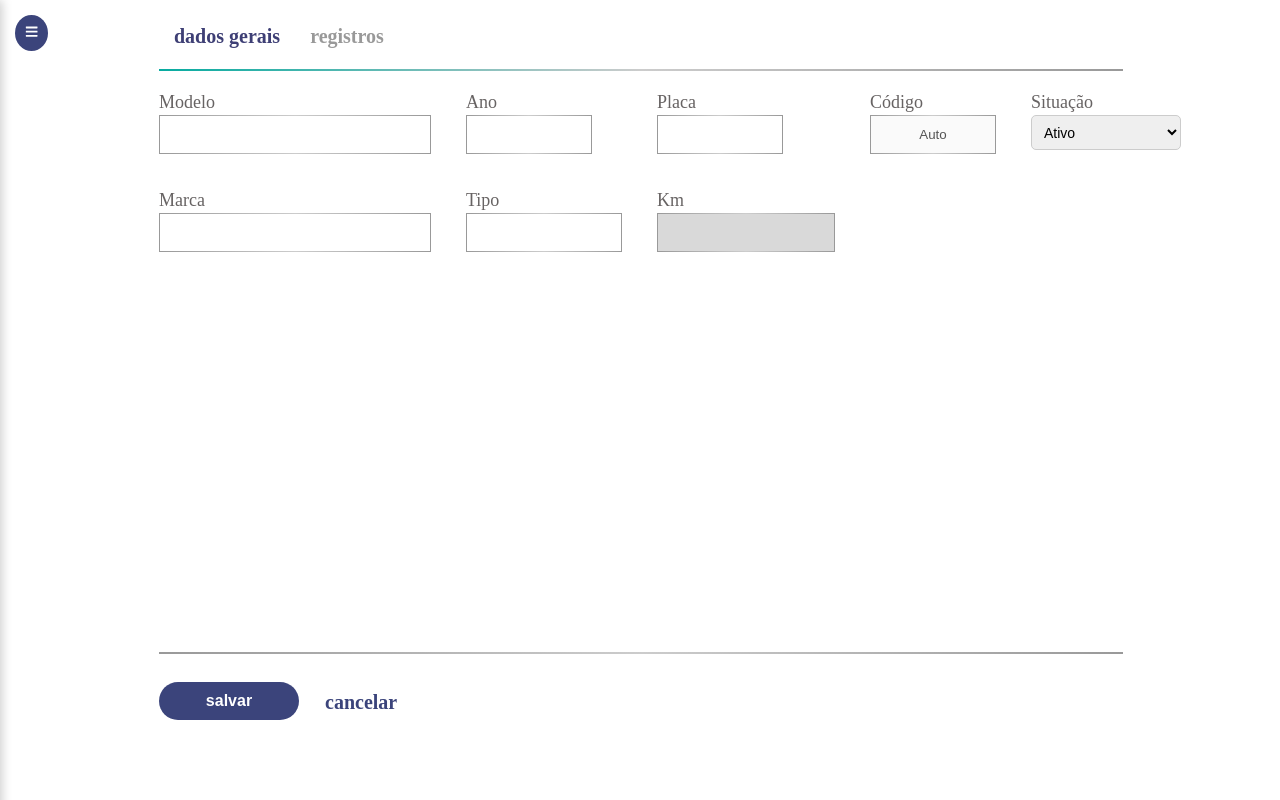
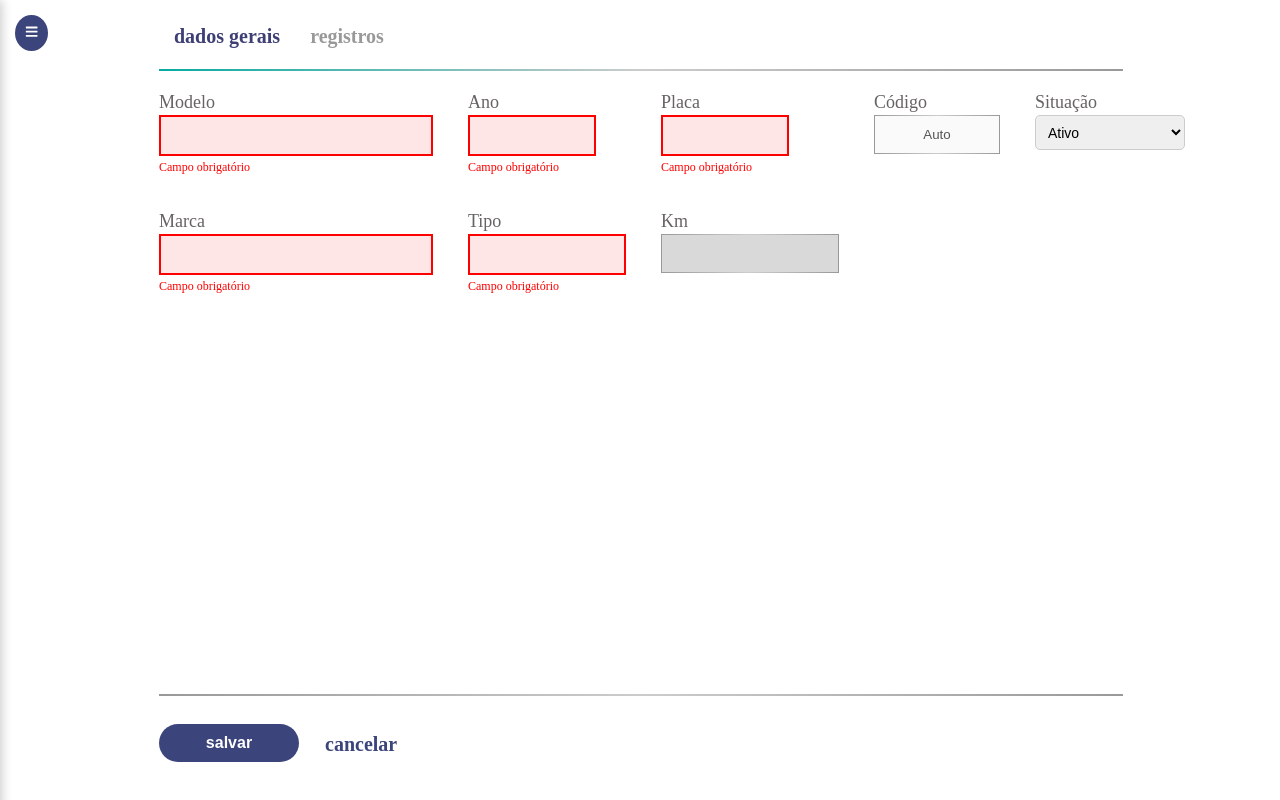
Before and after one commit to erik-tavares/a, a Next.js app: page /cadastro/veiculos/novoVeiculo in a window 1280 px wide. Both pictures are taken after a click on the button "salvar". Shown: the part 162-962 px from the top of the page. Built offline with nearby package versions, Linux system fonts and the light colour scheme.

Commit message:
server.jsx

```diff
--- a/src/app/cadastro/veiculos/novoVeiculo/page.jsx
+++ b/src/app/cadastro/veiculos/novoVeiculo/page.jsx
@@ -9,6 +9,7 @@ export default function NovoVeiculoPage() {
   const router = useRouter();
   const [isSidebarOpen, setIsSidebarOpen] = useState(false);
   const [activeTab, setActiveTab] = useState("dados");
+  const [errors, setErrors] = useState({});
   const [formData, setFormData] = useState({
     modelo: "",
     ano: "",
@@ -19,6 +20,24 @@ export default function NovoVeiculoPage() {
     tipo: "",
     km: "",
   });
+
+  const validarCampos = () => {
+    let newErrors = {};
+
+    if (!formData.modelo || formData.modelo.trim() === "")
+      newErrors.modelo = "Campo obrigatório";
+    if (!formData.ano || formData.ano.trim() === "")
+      newErrors.ano = "Campo obrigatório";
+    if (!formData.placa || formData.placa.trim() === "")
+      newErrors.placa = "Campo obrigatório";
+    if (!formData.marca || formData.marca.trim() === "")
+      newErrors.marca = "Campo obrigatório";
+    if (!formData.tipo || formData.tipo.trim() === "")
+      newErrors.tipo = "Campo obrigatório";
+
+    setErrors(newErrors);
+    return Object.keys(newErrors).length === 0; // Retorna "true" se não houver erros
+  };
 
   const registros = [
     {
@@ -134,35 +153,65 @@ export default function NovoVeiculoPage() {
   ];
 
   const handleAnoChange = (e) => {
-    let value = e.target.value;
-
-    // Remove tudo que não for número
-    value = value.replace(/\D/g, "");
+    let value = e.target.value.replace(/\D/g, ""); // Apenas números
 
     // Limita a 4 dígitos
     value = value.slice(0, 4);
 
     setFormData((prev) => ({ ...prev, ano: value }));
+
+    if (value.trim() !== "") {
+      setErrors((prev) => {
+        const newErrors = { ...prev };
+        delete newErrors.ano;
+        return newErrors;
+      });
+    }
   };
 
   const handlePlacaChange = (e) => {
-    let value = e.target.value.toUpperCase(); // Converte para maiúsculas automaticamente
+    let value = e.target.value.toUpperCase();
 
     // Remove tudo que não for letra ou número
     value = value.replace(/[^A-Z0-9]/g, "");
 
     if (value.length <= 3) {
-      // Mantém apenas letras na primeira parte
-      value = value.replace(/[^A-Z]/g, "");
+      value = value.replace(/[^A-Z]/g, ""); // Mantém apenas letras na primeira parte
     } else if (value.length === 4) {
-      // Se for Mercosul, força um número na 4ª posição
-      value = value.replace(/^([A-Z]{3})([A-Z])/g, "$1-$2");
+      value = value.replace(/^([A-Z]{3})([A-Z])/g, "$1-$2"); // Se for Mercosul, adiciona o hífen
     } else {
-      // Formata para AAA-0A00 (Mercosul) ou AAA-0000 (padrão antigo)
-      value = value.replace(/^([A-Z]{3})-?(\d)([A-Z]?)(\d{0,2})$/, "$1-$2$3$4");
+      value = value.replace(/^([A-Z]{3})-?(\d)([A-Z]?)(\d{0,2})$/, "$1-$2$3$4"); // Mantém o formato correto
     }
 
     setFormData((prev) => ({ ...prev, placa: value }));
+
+    if (value.trim() !== "") {
+      setErrors((prev) => {
+        const newErrors = { ...prev };
+        delete newErrors.placa;
+        return newErrors;
+      });
+    }
+  };
+
+  const handleChange = (e) => {
+    const { name, value } = e.target;
+    setFormData((prev) => ({ ...prev, [name]: value }));
+
+    if (value.trim() !== "") {
+      setErrors((prev) => {
+        const newErrors = { ...prev };
+        delete newErrors[name]; // Remove erro ao preencher
+        return newErrors;
+      });
+    }
+  };
+
+  const handleSave = () => {
+    if (validarCampos()) {
+      console.log("Formulário válido! Enviar dados ao backend...");
+      setErrors({}); // ✅ Limpa todos os erros após salvar com sucesso
+    }
   };
 
   return (
@@ -205,27 +254,47 @@ export default function NovoVeiculoPage() {
             <div className="form-grid">
               <div className="form-group">
                 <label>Modelo</label>
-                <input type="text" className="input-modelo" />
+                <input
+                  type="text"
+                  className={`input-modelo ${
+                    errors.modelo ? "input-error" : ""
+                  }`}
+                  name="modelo"
+                  value={formData.modelo}
+                  onChange={handleChange}
+                />
+                {errors.modelo && (
+                  <span className="error-message">{errors.modelo}</span>
+                )}
               </div>
               <div className="form-group">
                 <label>Ano</label>
                 <input
                   type="text"
-                  className="input-ano"
+                  className={`input-ano ${errors.ano ? "input-error" : ""}`}
+                  name="ano"
                   value={formData.ano}
                   onChange={handleAnoChange}
+                  maxLength="4"
                 />
+                {errors.ano && (
+                  <span className="error-message">{errors.ano}</span>
+                )}
               </div>
 
               <div className="form-group">
                 <label>Placa</label>
                 <input
                   type="text"
-                  className="input-placa"
-                  value={formData.placa || ""}
+                  className={`input-placa ${errors.placa ? "input-error" : ""}`}
+                  name="placa"
+                  value={formData.placa}
                   onChange={handlePlacaChange}
                   maxLength="8"
                 />
+                {errors.placa && (
+                  <span className="error-message">{errors.placa}</span>
+                )}
               </div>
 
               <div className="form-group">
@@ -246,11 +315,29 @@ export default function NovoVeiculoPage() {
               </div>
               <div className="form-group">
                 <label>Marca</label>
-                <input type="text" className="input-marca" />
+                <input
+                  type="text"
+                  className={`input-marca ${errors.marca ? "input-error" : ""}`}
+                  name="marca"
+                  value={formData.marca}
+                  onChange={handleChange}
+                />
+                {errors.marca && (
+                  <span className="error-message">{errors.marca}</span>
+                )}
               </div>
               <div className="form-group">
                 <label>Tipo</label>
-                <input type="text" className="input-tipo" />
+                <input
+                  type="text"
+                  className={`input-tipo ${errors.tipo ? "input-error" : ""}`}
+                  name="tipo"
+                  value={formData.tipo}
+                  onChange={handleChange}
+                />
+                {errors.tipo && (
+                  <span className="error-message">{errors.tipo}</span>
+                )}
               </div>
               <div className="form-group">
                 <label>Km</label>
@@ -301,7 +388,9 @@ export default function NovoVeiculoPage() {
         <hr className="status-dividerBottom" />
 
         <div className="novoVeiculo-footer">
-          <button className="btn-salvar">salvar</button>
+          <button className="btn-salvar" onClick={handleSave}>
+            salvar
+          </button>
           <button className="btn-cancelar">cancelar</button>
         </div>
       </div>
--- a/src/styles/novoVeiculo.css
+++ b/src/styles/novoVeiculo.css
@@ -298,3 +298,18 @@ input[type="checkbox"]:checked::after {
     padding: 8px;
   }
 }
+
+/* Adiciona borda vermelha nos inputs com erro */
+.input-error {
+  border: 2px solid red !important;
+  background-color: #ffe6e6;
+  transition: border 0.3s ease-in-out;
+}
+
+/* Mensagem de erro em vermelho abaixo do campo */
+.error-message {
+  color: red;
+  font-size: 12px;
+  margin-top: 4px;
+  display: block;
+}
```
